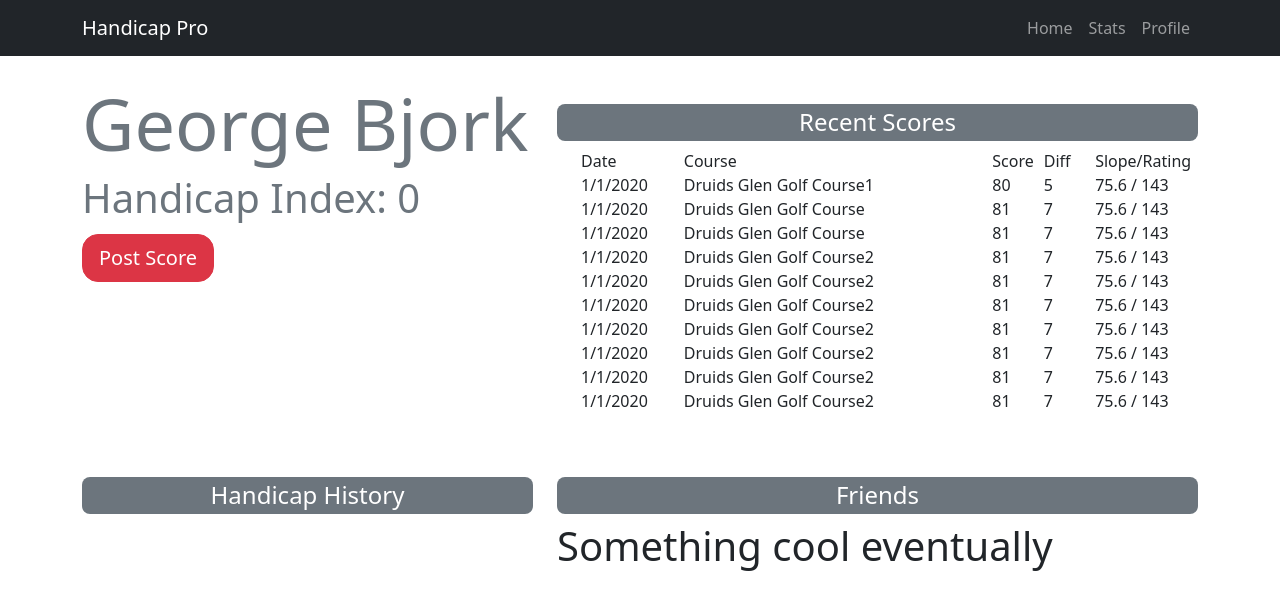
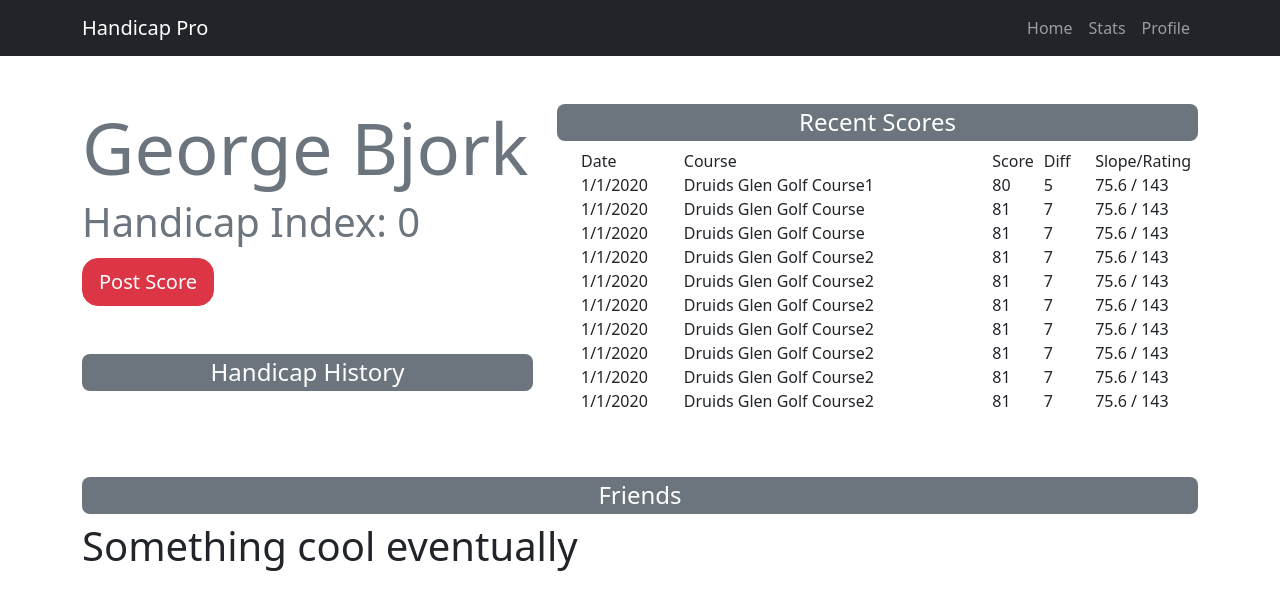
Before and after one commit to georgebjork/handicap-pro, a React (Create React App) app: page / in a window 1280 px wide. Shown: the top 610 px of the page. Built offline with nearby package versions, Linux system fonts and the light colour scheme.

Commit message:
new layout by stacking elements now

```diff
--- a/src/Components/Home.js
+++ b/src/Components/Home.js
@@ -1,5 +1,7 @@
 import React, { Component } from 'react';
 import { Container, Row, Col, Button } from 'react-bootstrap';
+import Handicap from './Handicap';
+import HandicapHistory from './HandicapHistory';
 import RecentScores from './RecentScores';
 
 
@@ -8,7 +10,7 @@ import RecentScores from './RecentScores';
 class Home extends Component {
 
     render() {
-        let handicap = 0.0;
+
 
         return (
             <>
@@ -17,11 +19,19 @@ class Home extends Component {
                     <Container>
                         <Row>
 
-                            <Col md={5} xs={12}  className="mt-4">
-                                <h3 class=" display-2 text-muted" align="left">George Bjork </h3>
-                                <h3 class="text-muted display-6" align="left">Handicap Index: {handicap}</h3>
+                            <Col md={5} xs={12} className="mt-5">
+                                <Row>
+                                    <Col md={12}>
+                                        <h3 class=" display-2 text-muted" align="left">George Bjork </h3>
+                                        <h3 class="text-muted display-6" align="left">Handicap Index: <Handicap/> </h3>
+                                        <Button href="/new-score" id="post-score" size="lg" align="left" className="btn btn-danger mt-1" >Post Score </Button>
+                                    </Col>
 
-                                <Button id="post-score"size="lg" align="left" className="btn btn-danger mt-1" >Post Score </Button>
+                                    <Col md={12} xs={12} className="mt-4">
+                                        <HandicapHistory/>
+                                    </Col>
+                                </Row>
+
                             </Col>
 
 
@@ -34,13 +44,8 @@ class Home extends Component {
                         </Row>
 
                         <Row>
-                            <Col md={5} xs={12}  className="mt-4">
-                                <Container id="friendsContainer" className="bg-secondary mt-4">
-                                    <h3 id="friendsText" class="display-6 p-1 text-white" align="center"> Handicap History </h3>
-                                </Container>
-                            </Col>
 
-                            <Col md={7} xs={12}>
+                            <Col md={12} xs={12}>
                                 <Container id="friendsContainer" className="bg-secondary mt-5">
                                     <h3 id="friendsText" class="display-6 p-1 text-white" align="center"> Friends </h3>
                                 </Container>
```
